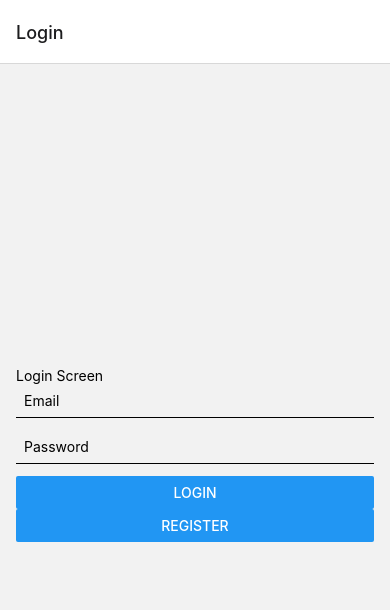
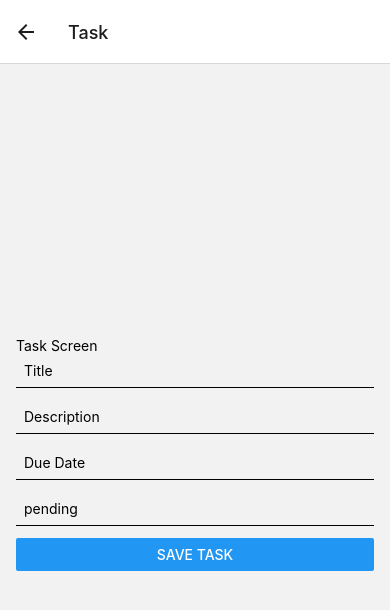
Before and after one commit to suraj3477/PersonalTaskManager, a React Native app: screen /Task in a window 390 px wide. Shown: the top 610 px of the page. Built offline with nearby package versions, Linux system fonts and the light colour scheme.

Commit message:
taskscreen implemented

```diff
--- a/app/navigation/AppNavigator.tsx
+++ b/app/navigation/AppNavigator.tsx
@@ -5,17 +5,25 @@ import LoginScreen from '../screens/LoginScreen';
 import RegisterScreen from '../screens/RegisterScreen';
 import DashboardScreen from '../screens/DashboardScreen';
 import { AuthStackParamList } from './types';
+import { TaskProvider } from '../context/TaskContext';
+import { AuthProvider } from '../context/AuthContext';
+import TaskScreen from '../screens/TaskScreen';
 
 const Stack = createStackNavigator<AuthStackParamList>();
 
 const AppNavigator: React.FC = () => {
   return (
     <NavigationContainer>
-      <Stack.Navigator initialRouteName="Login">
-        <Stack.Screen name="Login" component={LoginScreen} />
-        <Stack.Screen name="Register" component={RegisterScreen} />
-        <Stack.Screen name="Dashboard" component={DashboardScreen} />
-      </Stack.Navigator>
+      <AuthProvider>
+        <TaskProvider>
+          <Stack.Navigator initialRouteName="Login">
+            <Stack.Screen name="Login" component={LoginScreen} />
+            <Stack.Screen name="Register" component={RegisterScreen} />
+            <Stack.Screen name="Dashboard" component={DashboardScreen} />
+            <Stack.Screen name="Task" component={TaskScreen} />
+          </Stack.Navigator>
+        </TaskProvider>
+      </AuthProvider>
     </NavigationContainer>
   );
 };
--- a/app/navigation/types.ts
+++ b/app/navigation/types.ts
@@ -4,8 +4,10 @@ export type AuthStackParamList = {
   Login: undefined;
   Register: undefined;
   Dashboard: undefined;
+  Task: undefined;
 };
 
 export type LoginScreenNavigationProp = StackNavigationProp<AuthStackParamList, 'Login'>;
 export type RegisterScreenNavigationProp = StackNavigationProp<AuthStackParamList, 'Register'>;
 export type DashboardScreenNavigationProp = StackNavigationProp<AuthStackParamList, 'Dashboard'>;
+export type TaskScreenNavigationProp = StackNavigationProp<AuthStackParamList, 'Task'>;
--- a/app/screens/DashboardScreen.tsx
+++ b/app/screens/DashboardScreen.tsx
@@ -1,10 +1,10 @@
 // screens/DashboardScreen.tsx
 import React from 'react';
 import { View, Text, Button } from 'react-native';
-import { DashboardScreenNavigationProp } from '../navigation/types';
+import { DashboardScreenNavigationProp, TaskScreenNavigationProp } from '../navigation/types';
 
 type Props = {
-  navigation: DashboardScreenNavigationProp;
+  navigation: TaskScreenNavigationProp;
 };
 
 const DashboardScreen: React.FC<Props> = ({ navigation }) => {
--- a/app/screens/TaskScreen.tsx
+++ b/app/screens/TaskScreen.tsx
@@ -1,13 +1,74 @@
-// screens/TaskScreen.tsx
-import React from 'react';
-import { View, Text } from 'react-native';
+import React, { useContext, useState } from 'react';
+import { View, Text, TextInput, Button, StyleSheet } from 'react-native';
+import { RouteProp, NavigationProp } from '@react-navigation/native';
+import { TaskContext, Task } from '../context/TaskContext';
+import { v4 as uuidv4 } from 'uuid';
 
-const TaskScreen = () => {
+type Props = {
+    route: RouteProp<{ params: { task?: Task } }, 'params'>;
+    navigation: NavigationProp<any>;
+};
+
+const TaskScreen: React.FC<Props> = ({ route, navigation }) => {
+    const { addTask, updateTask }: any = useContext(TaskContext);
+    const task: Task | undefined = route.params?.task;
+    const [title, setTitle] = useState(task?.title || '');
+    const [description, setDescription] = useState(task?.description || '');
+    const [dueDate, setDueDate] = useState(task?.dueDate || '');
+    const [status, setStatus] = useState<'pending' | 'completed'>(task?.status || 'pending');
+
+    const handleSave = () => {
+        if (task) {
+            updateTask({ ...task, title, description, dueDate, status });
+        } else {
+            addTask({ id: uuidv4(), title, description, dueDate, status });
+        }
+        navigation.goBack();
+    };
+
     return (
-        <View>
+        <View style={styles.container}>
             <Text>Task Screen</Text>
+            <TextInput
+                placeholder="Title"
+                value={title}
+                onChangeText={setTitle}
+                style={styles.input}
+            />
+            <TextInput
+                placeholder="Description"
+                value={description}
+                onChangeText={setDescription}
+                style={styles.input}
+            />
+            <TextInput
+                placeholder="Due Date"
+                value={dueDate}
+                onChangeText={setDueDate}
+                style={styles.input}
+            />
+            <TextInput
+                placeholder="Status"
+                value={status}
+                onChangeText={setStatus as any}
+                style={styles.input}
+            />
+            <Button title="Save Task" onPress={handleSave} />
         </View>
     );
 };
 
+const styles = StyleSheet.create({
+    container: {
+        flex: 1,
+        justifyContent: 'center',
+        padding: 16,
+    },
+    input: {
+        borderBottomWidth: 1,
+        marginBottom: 12,
+        padding: 8,
+    },
+});
+
 export default TaskScreen;
--- a/package.json
+++ b/package.json
@@ -27,6 +27,7 @@
     "@types/react": "~18.2.45",
     "@types/react-native": "^0.73.0",
     "@types/react-navigation": "^3.4.0",
+    "@types/uuid": "^10.0.0",
     "typescript": "^5.5.2"
   },
   "private": true
```
Also changed, not shown: app/context/TaskContext.tsx (+7 -4 lines), 1 other file (tests, documents, lock files or other folders).
